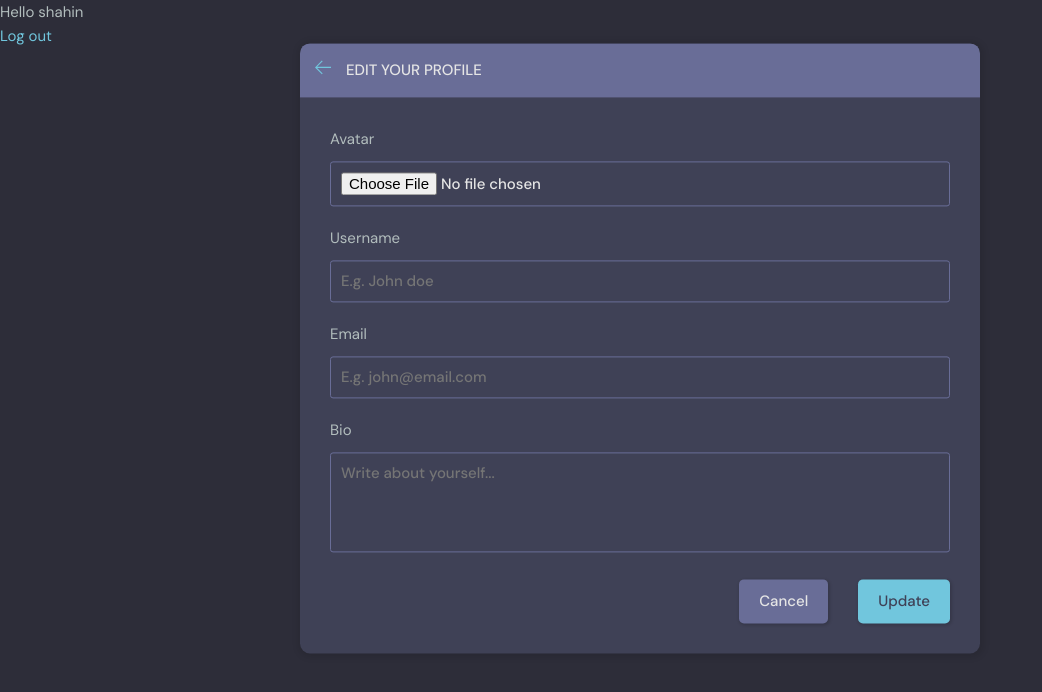
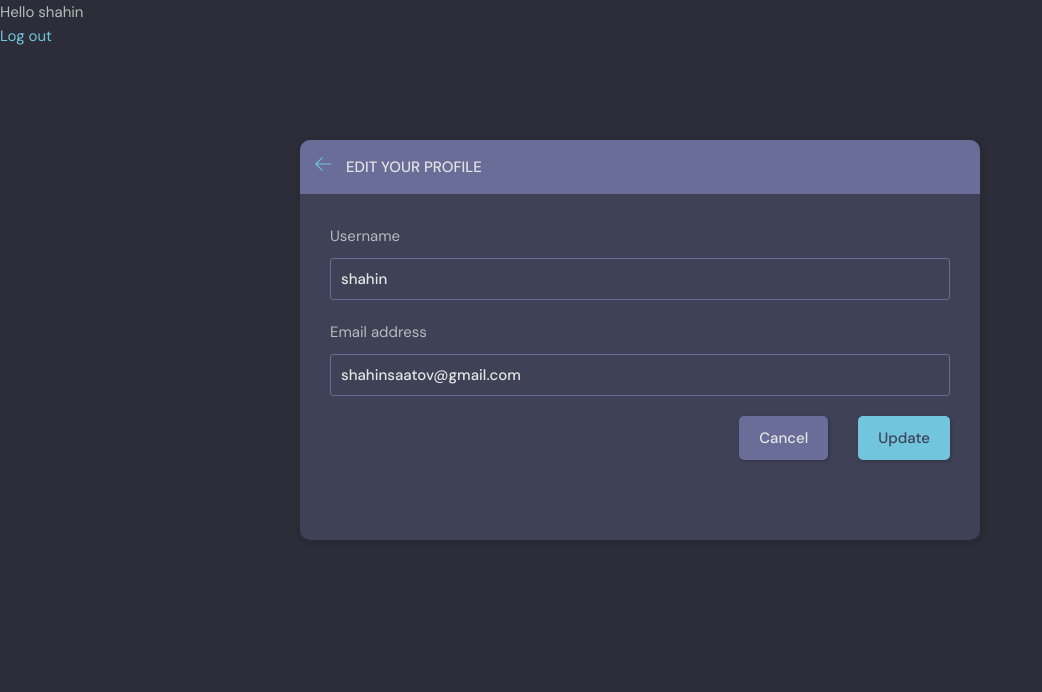
Before and after one commit to SahinS9/studybud, a Django app: page /update-user/ in a window 1280 px wide. Shown: the part 76-768 px from the top of the page, without its empty margins (0-1042 px from the left). Run offline with Django 3.2, Linux system fonts and the light colour scheme; a user stored in the database is signed in.

Commit message:
user profile edit only for email and username

```diff
--- a/base/forms.py
+++ b/base/forms.py
@@ -1,5 +1,8 @@
 from django.forms import ModelForm
 from .models import Room
+from django.contrib.auth.models import User
+
+
 
 class RoomForm(ModelForm):
     # meta data will come from Room Class and it will bring room names and etc in order to choose
@@ -10,3 +13,9 @@ class RoomForm(ModelForm):
         #which selection shouldnot be in the form
         exclude = ['host','participants']
         #['name','field']
+
+
+class UserForm(ModelForm):
+    class Meta:
+        model = User
+        fields = ['username','email']
--- a/base/templates/base/update_user.html
+++ b/base/templates/base/update_user.html
@@ -21,25 +21,13 @@
                 <div class="layout__body">
                     <form class="form" action="" method = 'POST'>
                       {% csrf_token %}
+                        {% for field in form%}
                         <div class="form__group">
-                            <label for="profile_pic">Avatar</label>
-                            <input id="profile_pic" name="profile_pic" type="file" />
+                            <label for="{{field.label}}">{{field.label}}</label>
+                            {{field}}
                         </div>
+                        {% endfor %}
 
-              <div class="form__group">
-                <label for="username">Username</label>
-                <input id="username" name="username" type="text" placeholder="E.g. John doe" />
-              </div>
-
-              <div class="form__group">
-                <label for="email">Email</label>
-                <input id="email" name="email" type="text" placeholder="E.g. john@email.com" />
-              </div>
-
-                        <div class="form__group">
-                            <label for="user_bio">Bio</label>
-                            <textarea name="user_bio" id="user_bio" placeholder="Write about yourself..."></textarea>
-                        </div>
                         <div class="form__action">
                             <a class="btn btn--dark" href="index.html">Cancel</a>
                             <button class="btn btn--main" type="submit">Update</button>
--- a/base/views.py
+++ b/base/views.py
@@ -17,7 +17,7 @@ from django.contrib.auth import authenticate, login, logout
 from django.contrib.auth.forms import UserCreationForm
 
 
-from .forms import RoomForm
+from .forms import RoomForm, UserForm
 
 # rooms = [
 #     {'id':1,'name':'Lets learn python!'},
@@ -268,4 +268,14 @@ def deleteMessage(request,pk):
 
 @login_required(login_url='login')
 def updateUser(request):
-    return render(request, 'base/update_user.html')
+    user = request.user
+    form = UserForm( instance = user)
+    context = {'form': form}
+
+    if request.method == 'POST':
+        form = UserForm(request.POST, instance = user)
+        if form.is_valid():
+            form.save()
+            return redirect('user-profile', pk = user.id)
+
+    return render(request, 'base/update_user.html', context)
```
Also changed, not shown: db.sqlite3.
